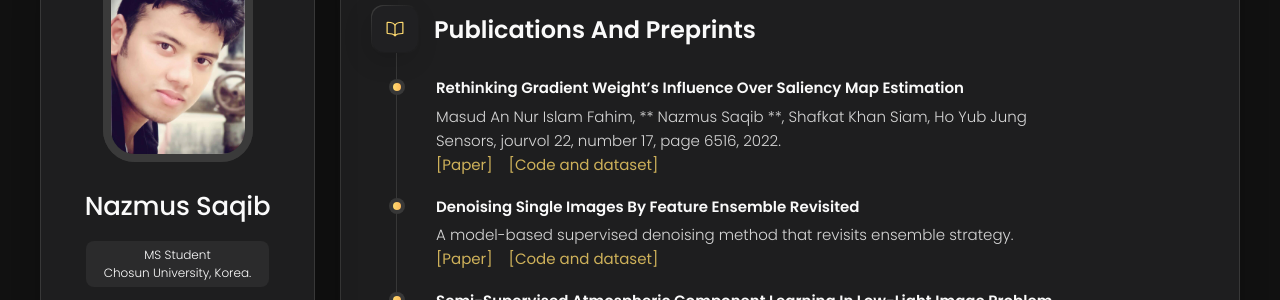
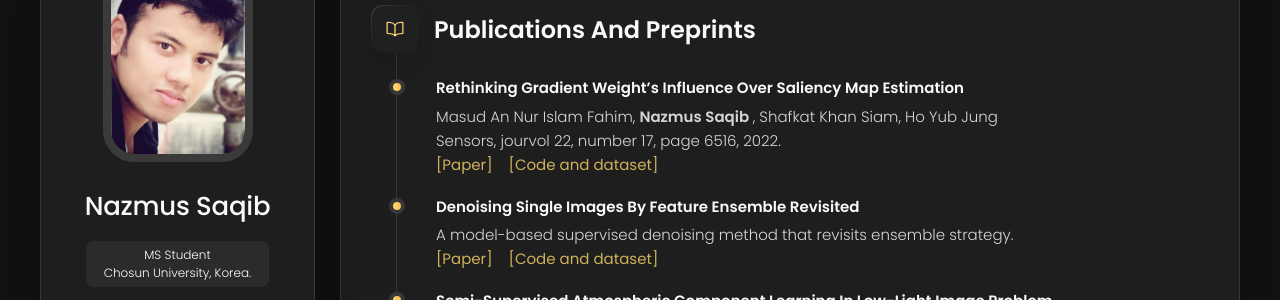
Before and after one commit to saqibnazmus/saqibnazmus.github.io, a Jekyll site: the page built from index.html, in a window 1280 px wide and 900 px high, scrolled down 347 px. Shown: the part 154-454 px from the top of the window. Built offline with Jekyll 4.4.1, drawn with Linux system fonts in a browser that asks for light colours.

```diff
--- a/_data/resume.yml
+++ b/_data/resume.yml
@@ -5,7 +5,7 @@ sections:
     items:
       -
         title: Rethinking Gradient Weight’s Influence over Saliency Map Estimation
-        text: Masud An Nur Islam Fahim, ** Nazmus Saqib **, Shafkat Khan Siam, Ho Yub Jung <br/>
+        text: Masud An Nur Islam Fahim, <b> Nazmus Saqib </b>, Shafkat Khan Siam, Ho Yub Jung <br/>
               Sensors, jourvol 22, number 17, page 6516, 2022.
         links:
           -
```
